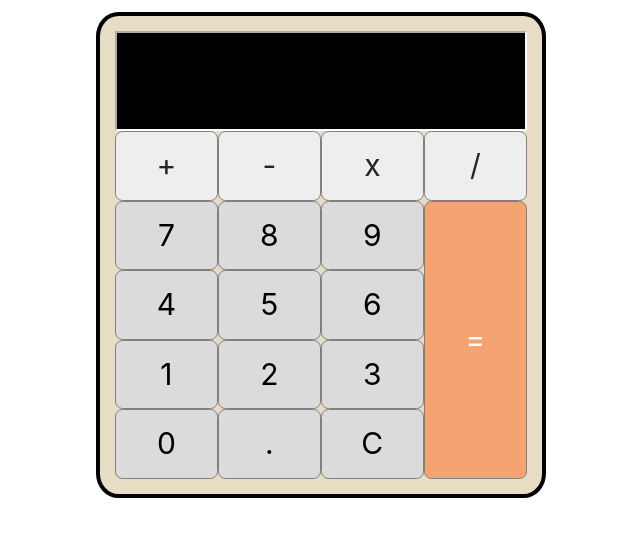
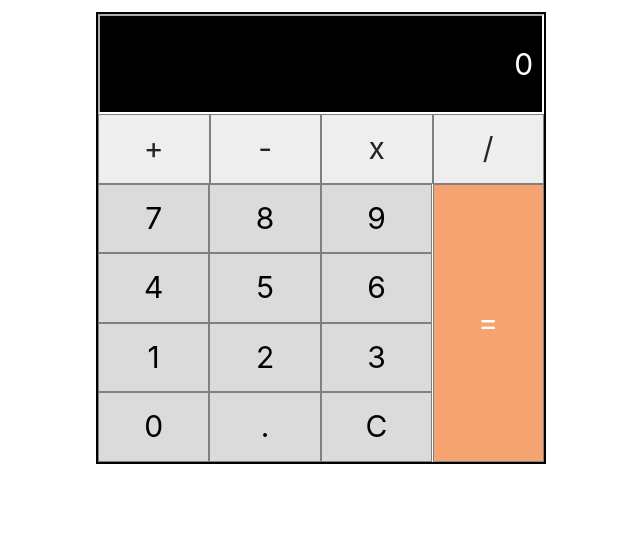
Before and after one commit to vishaln/calculator, a plain HTML site: page index.html in a window 1280 px wide. Shown: the part 57-594 px from the top of the page, without its empty margins (319-959 px from the left). Drawn offline with nearby package versions, Linux system fonts and the light colour scheme.

Commit message:
Fixed UI issues(rounded corners & margin)

```diff
--- a/index.html
+++ b/index.html
@@ -15,15 +15,16 @@
 
   <h4>Calculator</h4>
 
-  <div class="container flex-wrap">
+  <div class="container flex-wrap calculator-main">
 
-    <input id="display" class="text" type="text" disabled>
+    <input id="display" class="calc-display" type="value" value="0" readonly>
 
-    <div id="operators" class="d-flex flex-wrap">
-      <button class="btn">+</button>
-      <button class="btn">-</button>
-      <button class="btn">x</button>
-      <button class="btn">/</button>
+    <div class="calc-keys">
+      <div id="operators" class="d-flex flex-wrap ">
+        <button class="btn" data-action="addition">+</button>
+        <button class="btn" data-action="subtract">-</button>
+        <button class="btn" data-action="multiply">x</button>
+        <button class="btn" data-action="divide">/</button>
       </div>
 
       <div id="num_equal" class="d-inline-flex">
@@ -42,17 +43,18 @@
             <button class="btn">3</button>
 
             <button class="btn">0</button>
-          <button id="decimal" class="btn">.</button>
-          <button id="clear" class="btn">C</button>
+            <button id="decimal" class="btn" data-action="decimal">.</button>
+            <button id="clear" class="btn" data-action="clear">C</button>
         </div>
 
         <div id="equal">
-        <button class="btn">=</button>
+          <button class="btn" data-action="calculate">=</button>
         </div>
 
       </div>
+    </div>
+  </div>
 
-  </div >
-
+  <script src="calculator.js"></script>
   </body>
 </html>
--- a/style.css
+++ b/style.css
@@ -1,20 +1,20 @@
 *{
-    margin: 0 auto;
     font-size: 30px;
     text-align: center;
 }
 
 .container{
+    margin: 0 auto;
     width:450px;
     display: flex;
-    background-color:#e7dcc4;
-    border-radius: 5%;
-    border: 4px solid black;
+    border-radius: 0%;
+    border: 2px solid black;
+    padding: 0;
 }
 
 .btn{
     text-align: center;
-    /* border-radius: 0%; (We can use this to remove rounded corners of the buttons) */
+    border-radius: 0%;
 }
 
 
@@ -23,7 +23,7 @@
 }
 
 #operators .btn:hover{
-    background-color: #000000;
+    background-color: #d6824f;
     color: white;
 }
 
@@ -33,7 +33,7 @@
     color: white;
     height: 100px;
     width: 100%;
-    margin-top: 0.5em;
+    padding: 2%;
     border-color: white;
     text-align: end;    /*(impact only when input enabled)*/
 }
@@ -49,7 +49,7 @@
 
 #num_equal{
    width:100%;
-   margin-bottom: 0.5em;
+
 }
 
 #numbers{
@@ -64,7 +64,7 @@
 }
 
 #numbers .btn:hover{
-    background-color: #f5a371;
+    background-color: grey;
     color: white;
 }
 
```
Lines whose indentation alone changed are shown as unchanged.
